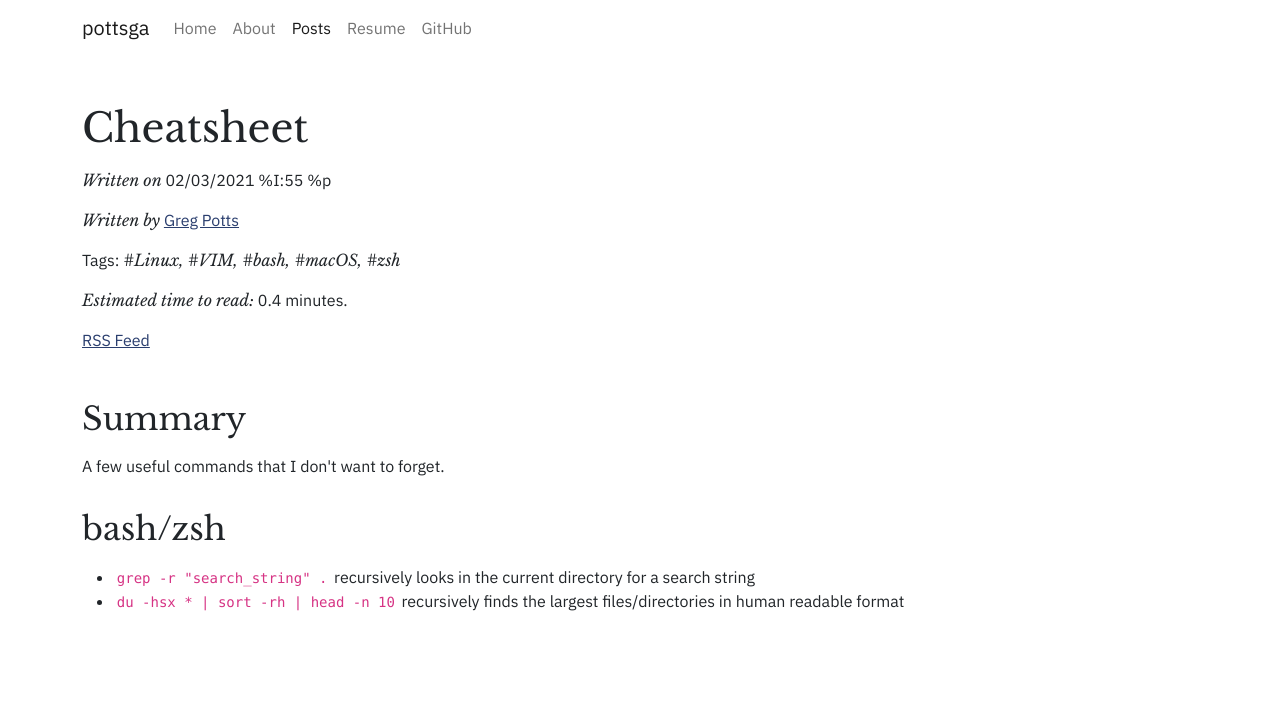
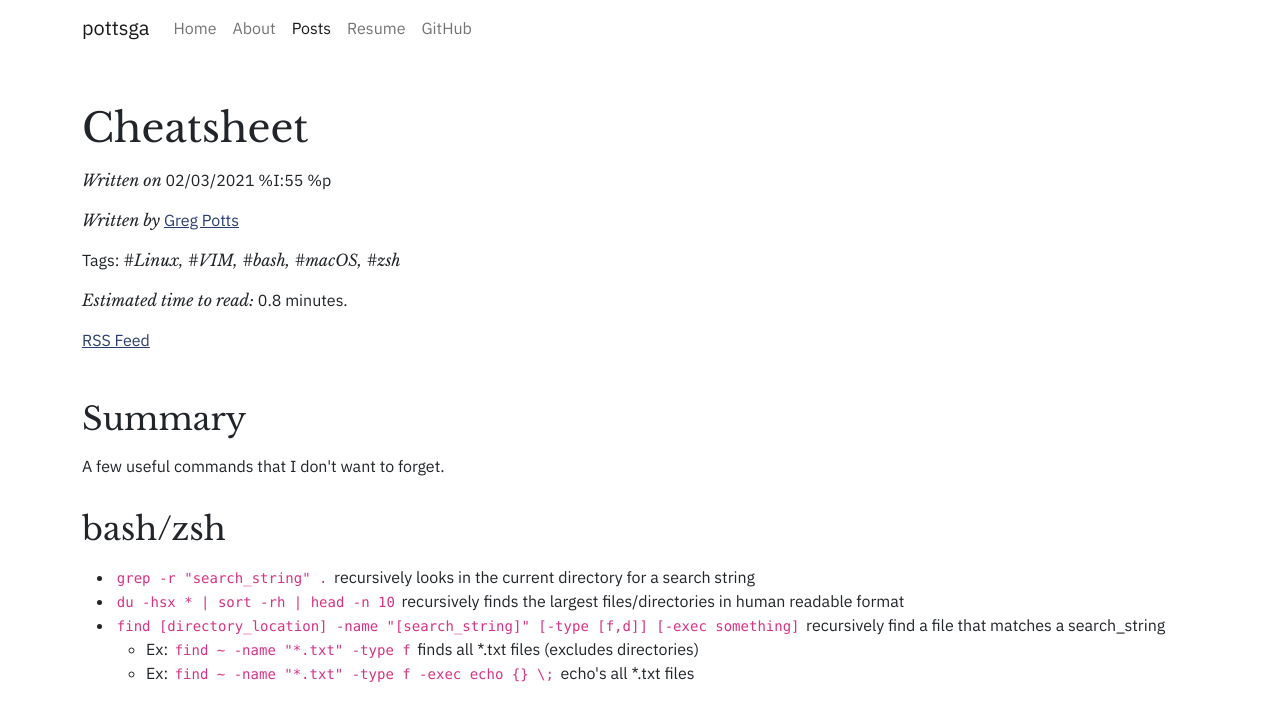
Before and after one commit to pottsga/pottsga.github.io, an Eleventy site: page posts/02-03-2021.cheatsheet.md in a window 1280 px wide. Built offline with nearby package versions, Linux system fonts and the light colour scheme; Eleventy itself is replaced by a stand-in of ours; files that its build step writes are made by us from their sources; what eleventy-xml-plugin, html-entities, string-strip-html would draw is missing.

Commit message:
Updates
- Added iOS icons
- Added to cheatsheet

```diff
--- a/_includes/layout.html
+++ b/_includes/layout.html
@@ -18,6 +18,11 @@
   <meta name="keywords" content="technology,blog,pottsga,html,css,javascript,python,jinja{% if tags %},{{tags|join: ','}}{% endif %}">
 
   <link rel="shortcut icon" href="/static/img/favicon.png">
+
+  <link rel="apple-touch-icon" href="/static/img/icons/touch-icon-iphone.png">
+  <link rel="apple-touch-icon" sizes="152x152" href="/static/img/icons/touch-icon-ipad.png">
+  <link rel="apple-touch-icon" sizes="180x180" href="/static/img/icons/touch-icon-iphone-retina.png">
+  <link rel="apple-touch-icon" sizes="167x167" href="/static/img/icons/touch-icon-ipad-retina.png">
 
   <!-- CSS only -->
   <link rel="stylesheet" href="/static/css/vendor/bootstrap.min.css">
--- a/posts/02-03-2021.cheatsheet.md
+++ b/posts/02-03-2021.cheatsheet.md
@@ -16,3 +16,6 @@ A few useful commands that I don't want to forget.
 
 - `grep -r "search_string" .` recursively looks in the current directory for a search string
 - `du -hsx * | sort -rh | head -n 10` recursively finds the largest files/directories in human readable format
+- `find [directory_location] -name "[search_string]" [-type [f,d]] [-exec something]` recursively find a file that matches a search_string
+  - Ex: `find ~ -name "*.txt" -type f` finds all *.txt files (excludes directories)
+  - Ex: `find ~ -name "*.txt" -type f -exec echo {} \;` echo's all *.txt files
```
Also changed, not shown: static/img/icons/touch-icon-ipad-retina.png (added), static/img/icons/touch-icon-ipad.png (added), static/img/icons/touch-icon-iphone-retina.png (added), static/img/icons/touch-icon-iphone.png (added).
